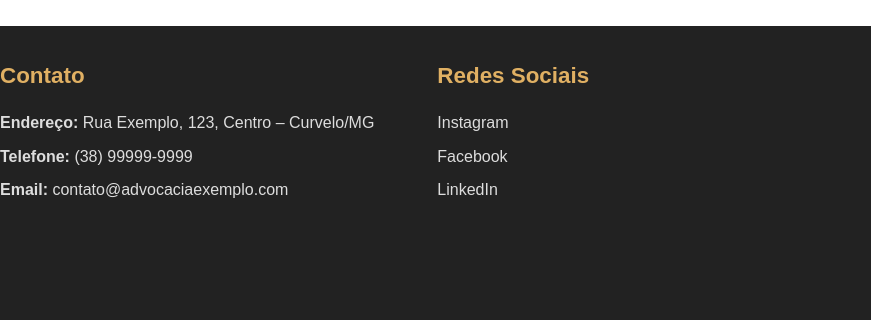
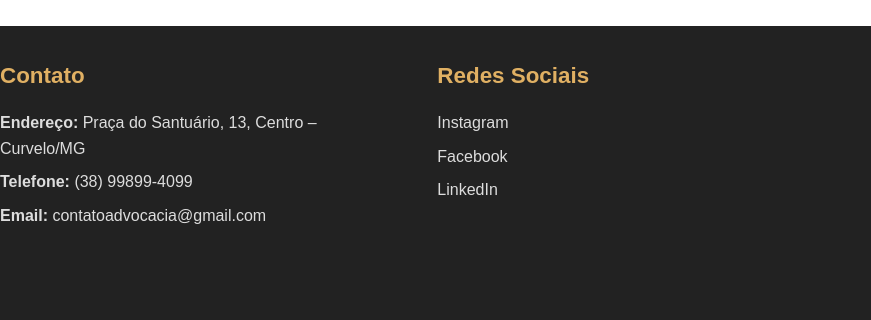
Before and after one commit to wesleyorrr/LandingPage_Advogado, a plain HTML site: page index.html in a window 1280 px wide. Shown: the part 3742-4062 px from the top of the page, 0-871 px from the left. Drawn offline with Linux system fonts and the light colour scheme.

Commit message:
Ajuste e exclusao da pasta test

```diff
--- a/index.html
+++ b/index.html
@@ -156,9 +156,9 @@
     <div class="container footer-content">
       <div class="footer-column">
         <h3>Contato</h3>
-        <p><strong>Endereço:</strong> Rua Exemplo, 123, Centro – Curvelo/MG</p>
-        <p><strong>Telefone:</strong> (38) 99999-9999</p>
-        <p><strong>Email:</strong> contato@advocaciaexemplo.com</p>
+        <p><strong>Endereço:</strong> Praça do Santuário, 13, Centro – Curvelo/MG</p>
+        <p><strong>Telefone:</strong> (38) 99899-4099</p>
+        <p><strong>Email:</strong> contatoadvocacia@gmail.com</p>
       </div>
 
       <div class="footer-column">
```
Also changed, not shown: test.txt (deleted).
